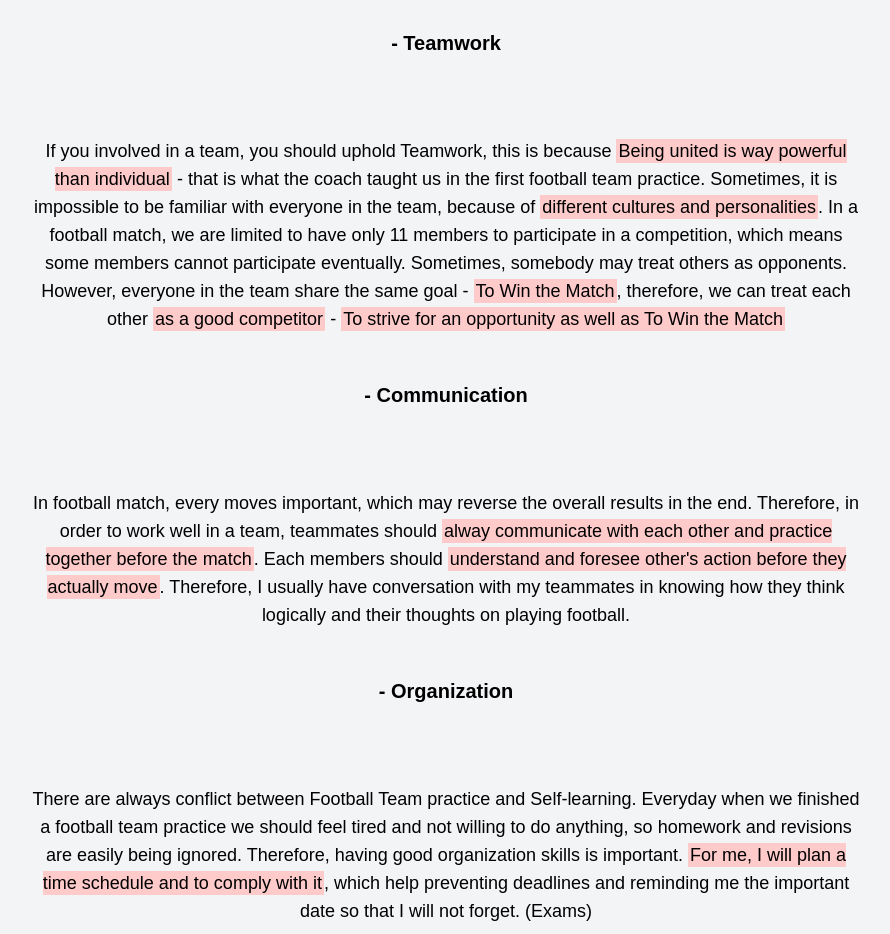
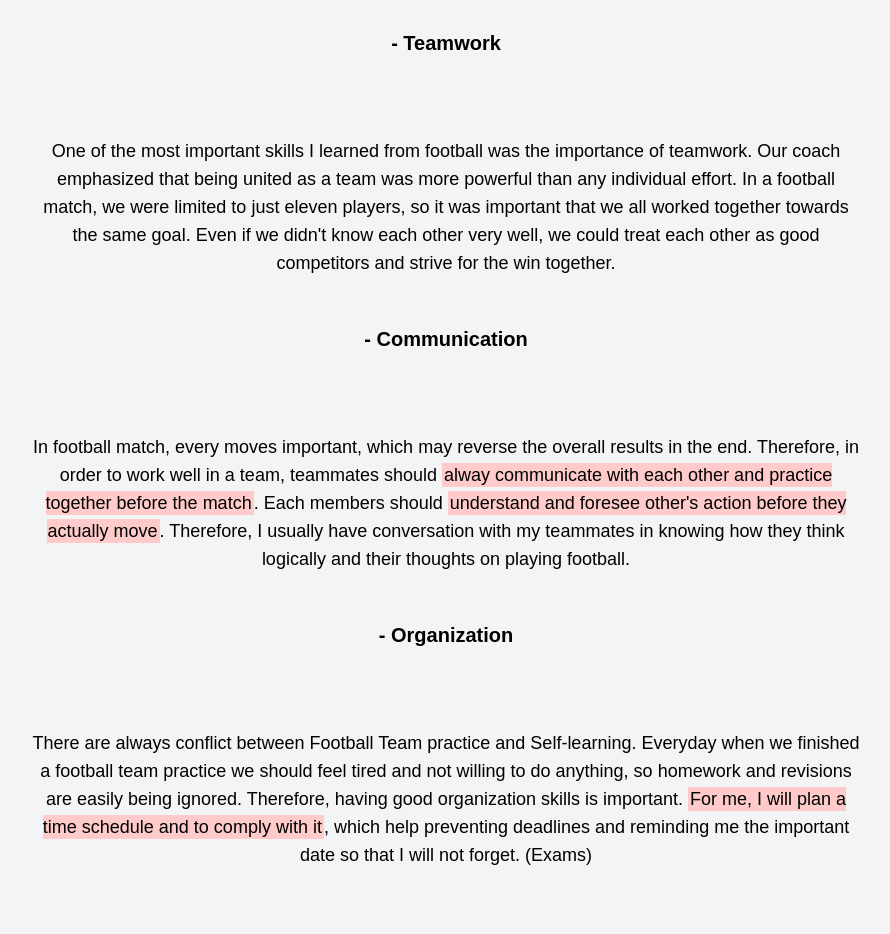
Before and after one commit to theo923/next-ssg-personal-blog, a Next.js app: page /about in a window 1280 px wide. Shown: the part 10240-11174 px from the top of the page, without its empty margins (194-1084 px from the left). Built offline with nearby package versions, Linux system fonts and the light colour scheme; a web font is replaced by a local one.

Commit message:
changes on bio

```diff
--- a/components/About/SoftSkills.js
+++ b/components/About/SoftSkills.js
@@ -29,21 +29,13 @@ const SoftSkills = ({ forwardRef }) => {
           </SetIntersectionObserver>
           <SetIntersectionObserver type={5} direction="right">
             <p className="softSkillsDescription">
-              If you involved in a team, you should uphold Teamwork, this is
-              because <span>Being united is way powerful than individual</span>{" "}
-              - that is what the coach taught us in the first football team
-              practice. Sometimes, it is impossible to be familiar with everyone
-              in the team, because of{" "}
-              <span>different cultures and personalities</span>. In a football
-              match, we are limited to have only 11 members to participate in a
-              competition, which means some members cannot participate
-              eventually. Sometimes, somebody may treat others as opponents.
-              However, everyone in the team share the same goal -{" "}
-              <span>To Win the Match</span>, therefore, we can treat each other{" "}
-              <span>as a good competitor</span> -{" "}
-              <span>
-                To strive for an opportunity as well as To Win the Match
-              </span>
+              One of the most important skills I learned from football was the
+              importance of teamwork. Our coach emphasized that being united as
+              a team was more powerful than any individual effort. In a football
+              match, we were limited to just eleven players, so it was important
+              that we all worked together towards the same goal. Even if we
+              didn't know each other very well, we could treat each other as
+              good competitors and strive for the win together.
             </p>
           </SetIntersectionObserver>
           <SetIntersectionObserver type={3} direction="left">
```
